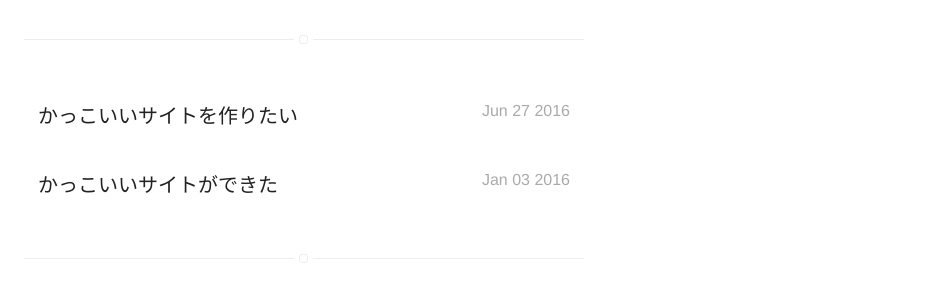
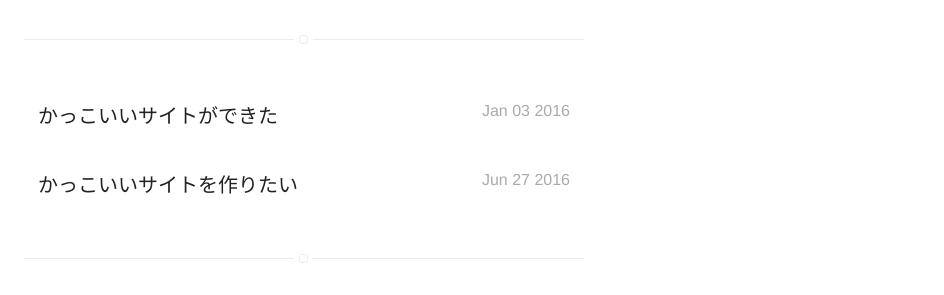
Before and after one commit to hisataichi/hisataichi.github.io, a Jekyll site: the page built from blog/index.html, in a window 1280 px wide. Shown: the part 458-753 px from the top of the page, without its empty margins (336-1280 px from the left). Built offline with Jekyll 4.4.1, drawn with Linux system fonts in a browser that asks for light colours.

Commit message:
post reversed

```diff
--- a/blog/index.html
+++ b/blog/index.html
@@ -8,7 +8,7 @@ title: Blog
 	{% if site.posts.size == 0 %}
 		<p class="text-center">まだ何も投稿されていません！</p>
 	{% elsif site.paginate %}
-		{% for post in paginator.posts %}
+		{% for post in paginator.posts reversed %}
 			{% if post.category == 'blog' %}
 				{% if post.hidden != true %}
 					{% include blog-post.html %}
@@ -18,7 +18,7 @@ title: Blog
 
 		{% include pagination.html%}
 	{% else %}
-		{% for post in site.posts %}
+		{% for post in site.posts reversed %}
 			{% if post.category == 'blog' %}
 				{% if post.hidden != true %}
 					{% include blog-post.html %}
--- a/projects.html
+++ b/projects.html
@@ -3,7 +3,7 @@ layout: page
 title: Projects
 ---
 <section class="list">
-    {% for post in site.posts %}
+    {% for post in site.posts reversed %}
         {% if post.projects %}
             <div class="item {% if post.star %}star{% endif %}">
                 <a class="url" href="{% if post.externalLink %}{{ post.externalLink }}{% else %}{{ site.url }}{{ post.url }}{% endif %}">
```
